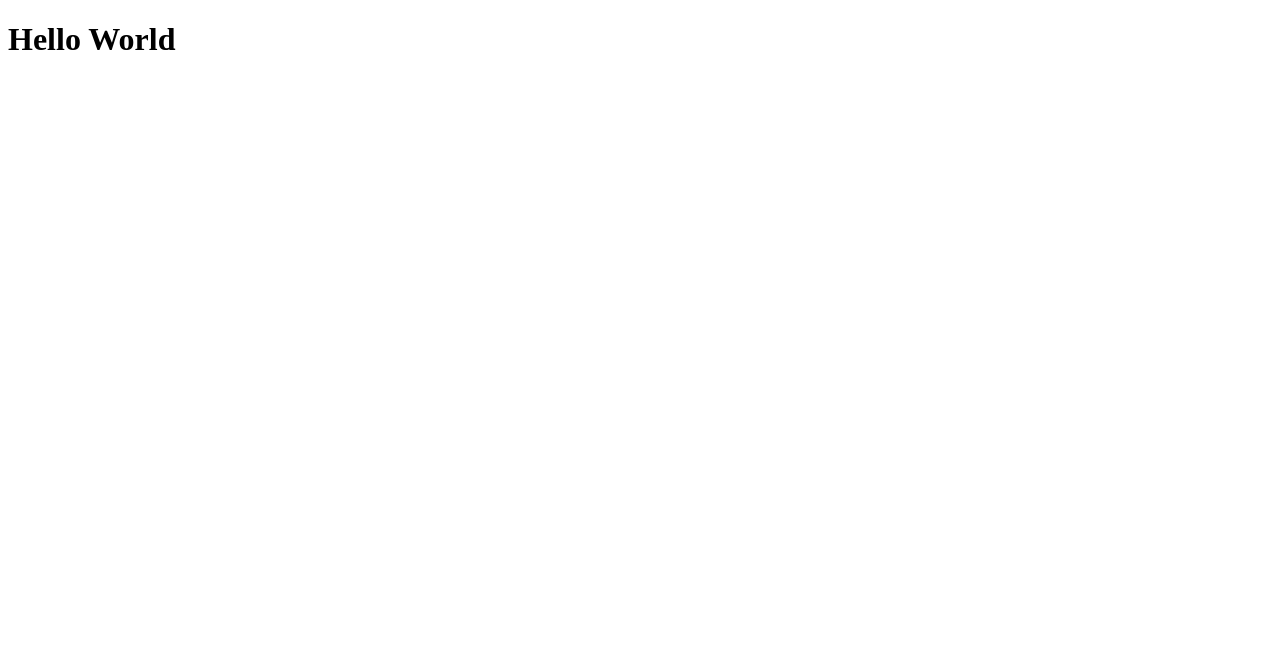
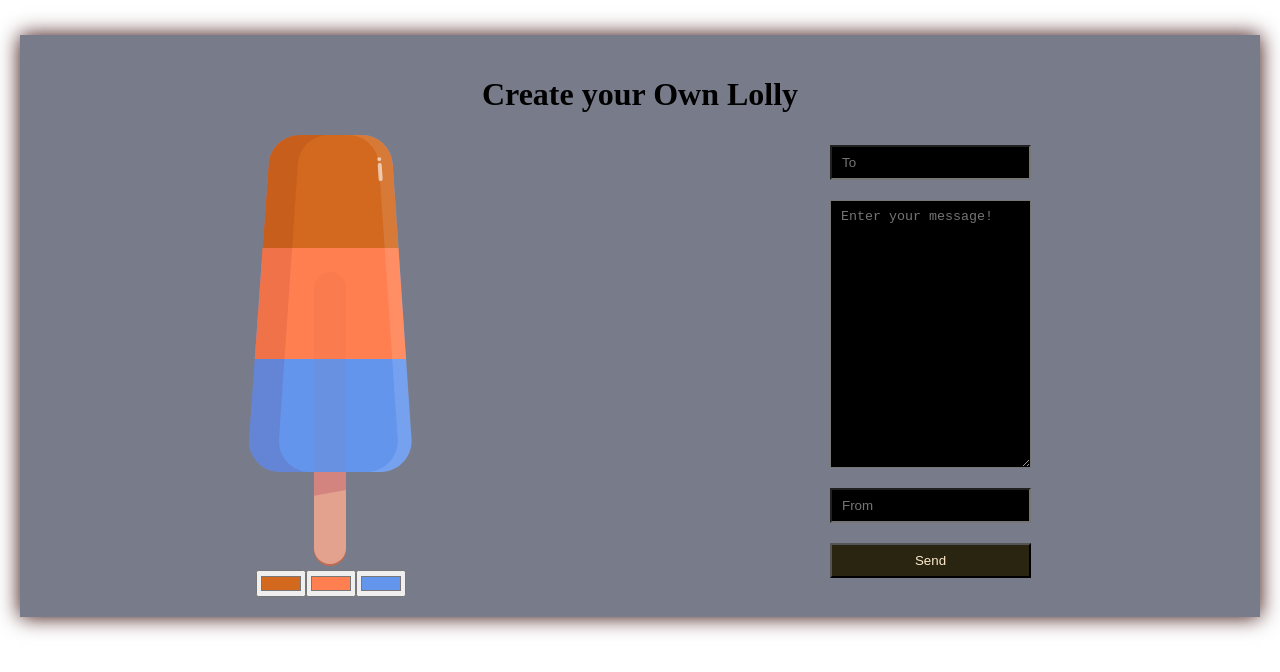
Before and after one commit to aliijaz1997/vitual-lolly-serverless, a Gatsby site: page / in a window 1280 px wide. Built offline with nearby package versions, Linux system fonts and the light colour scheme; Gatsby itself is replaced by a stand-in of ours.

Commit message:
Mutation done

```diff
--- a/functions/graphql/graphql.js
+++ b/functions/graphql/graphql.js
@@ -35,12 +35,12 @@ const resolvers = {
   },
   Mutation: {
     addVCard: async (_, { c1, c2, c3, rec, msg, sender }) => {
-      var adminClient = new faunadb.Client({ secret: 'fnAD3k5_3EACB6gCBsRr3R3wpEKT_uo1PpVFackm' });
+      var adminClient = new faunadb.Client({ secret: process.env.FaunaDB_Secret_Token });
 
       console.log(c1, c2, c3, rec, msg, sender)
       const result = await adminClient.query(
         q.Create(
-          q.Collection('vCards'),
+          q.Collection('lollycollection'),
           {
             data: {
               c1, c2, c3, rec, msg, sender,
--- a/src/pages/index.tsx
+++ b/src/pages/index.tsx
@@ -1,11 +1,80 @@
-import * as React from "react"
+import React, { useRef, useState } from 'react';
+import Lolly from '../components/lolly'
+import { useMutation } from '@apollo/client';
+import gql from 'graphql-tag';
+import "./style.css";
+const ADD_VCARD = gql`
+    mutation addVCard($c1: String!,
+        $c2: String!,
+        $c3: String!,
+        $rec: String!,
+        $sender: String!,
+        $msg: String!){
+            addVCard(c1: $c1,c2: $c2,c3: $c3,rec: $rec,sender: $sender,msg: $msg){
+                id
+            }
+    }
+`
+export default function Home() {
+    const senderField: any = useRef();
+    const recField: any = useRef();
+    const msgField: any = useRef();
+    const [c1, setC1] = useState("#D2691E");
+    const [c2, setC2] = useState("#FF7F50");
+    const [c3, setC3] = useState("#6495ED");
 
+    const [addVCard] = useMutation(ADD_VCARD);
 
-// markup
-const IndexPage = () => {
-  return (
-    <h1>Hello World</h1>
+    const handleSubmit = () => {
+        console.log(senderField.current.value)
+        console.log(recField.current.value)
+        console.log(msgField.current.value)
+        addVCard({
+            variables: {
+                c1, c2, c3,
+                rec: recField.current.value,
+                sender: senderField.current.value,
+                msg: msgField.current.value
+            }
+        })
+    }
+
+    return (<div className="container">
+        <h1
+            style={{
+                color: "black"
+            }}
+        >Create your Own Lolly</h1>
+        <div className="main-container">
+
+            <div>
+                <Lolly top={c1} middle={c2} bottom={c3} />
+                <br />
+                <input type="color" value={c1} onChange={(e) => { setC1(e.target.value) }} />
+                <input type="color" value={c2} onChange={(e) => { setC2(e.target.value) }} />
+                <input type="color" value={c3} onChange={(e) => { setC3(e.target.value) }} />
+            </div>
+            <div className="form-container">
+                <input
+                    style={{
+                        backgroundColor: "black"
+                    }}
+                    type="text" placeholder="To" ref={recField} />
+                <textarea
+                    style={{
+                        backgroundColor: "black"
+                    }}
+                    placeholder="Enter your message!" ref={msgField}></textarea>
+                <input
+                    style={{
+                        backgroundColor: "black"
+                    }}
+                    type="text" placeholder="From" ref={senderField} />
+                <button
+                className = "button"
+                onClick={handleSubmit}>Send</button>
+            </div>
+        </div>
+    </div>
     )
 }
-
-export default IndexPage
--- /dev/null
+++ b/src/pages/style.css
@@ -0,0 +1,32 @@
+.container {
+    max-width: 1200px;
+    margin: 0 auto;
+    box-shadow: 0 0 20px #350505;
+    padding: 20px;
+    margin-top: 35px;
+    text-align: center;
+    background-color: #787c8a;
+    color: white;
+}
+.main-container {
+    display: flex;
+    justify-content: space-around;
+}
+
+.form-container {
+    display: flex;
+    flex-direction: column;
+}
+
+.form-container > * {
+    margin: 10px 0;
+    padding: 8px 10px;
+}
+
+.form-container > textarea {
+    height: 250px;
+}
+.button {
+    color: blanchedalmond;
+    background-color: rgb(41, 37, 16);
+}
```
Also changed, not shown: package.json (+6 -1 lines), 2 other files.
